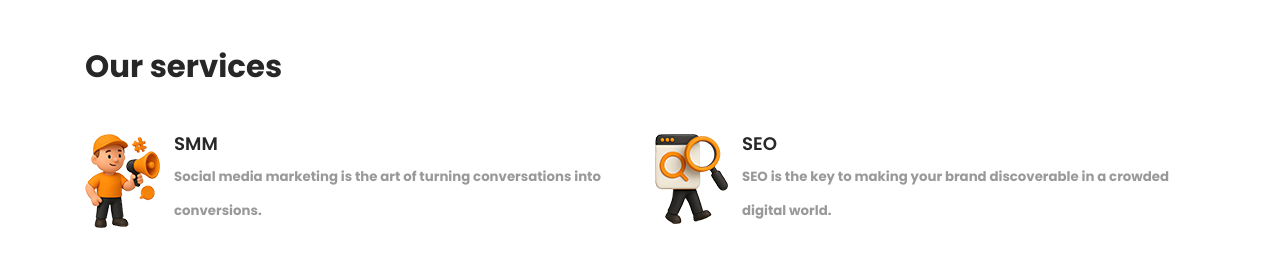
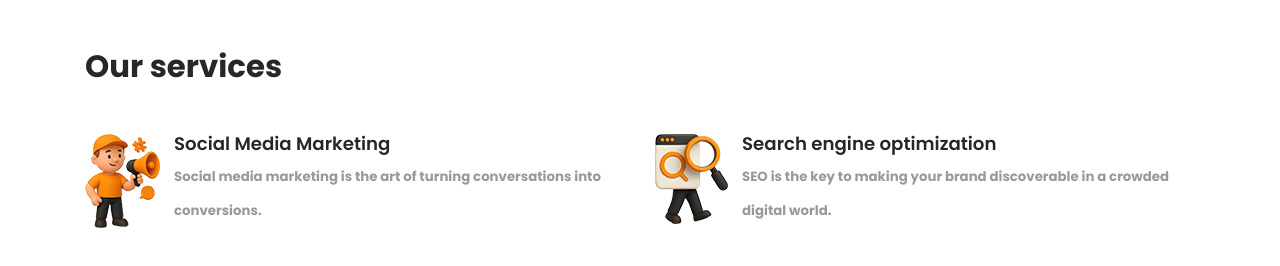
Before and after one commit to arunchandhu/pixelandbrand, a plain HTML site: page index.html in a window 1280 px wide. Shown: the part 840-1106 px from the top of the page. Drawn offline with Linux system fonts and the light colour scheme; some packages are replaced by stand-ins of ours.

Commit message:
service name

```diff
--- a/index.html
+++ b/index.html
@@ -134,7 +134,7 @@
                                     <span class="icon icon-primary"><img src="assets/img/icons/smm.png" alt=""></span>
                                 </div>
                                 <div class="service-content">
-                                    <h4 class="mb-0"><a href="#">SMM</a></h4>
+                                    <h4 class="mb-0"><a href="#">Social Media Marketing</a></h4>
                                     <span class="text-sm text-muted">Social media marketing is the art of turning
                                         conversations into conversions.</span>
                                 </div>
@@ -147,7 +147,7 @@
                                     <span class="icon icon-primary"><img src="assets/img/icons/seo.png" alt=""></span>
                                 </div>
                                 <div class="service-content">
-                                    <h4 class="mb-0">SEO</h4>
+                                    <h4 class="mb-0">Search engine optimization</h4>
                                     <span class="text-sm text-muted">SEO is the key to making your brand discoverable in
                                         a
                                         crowded digital world.</span>
```
